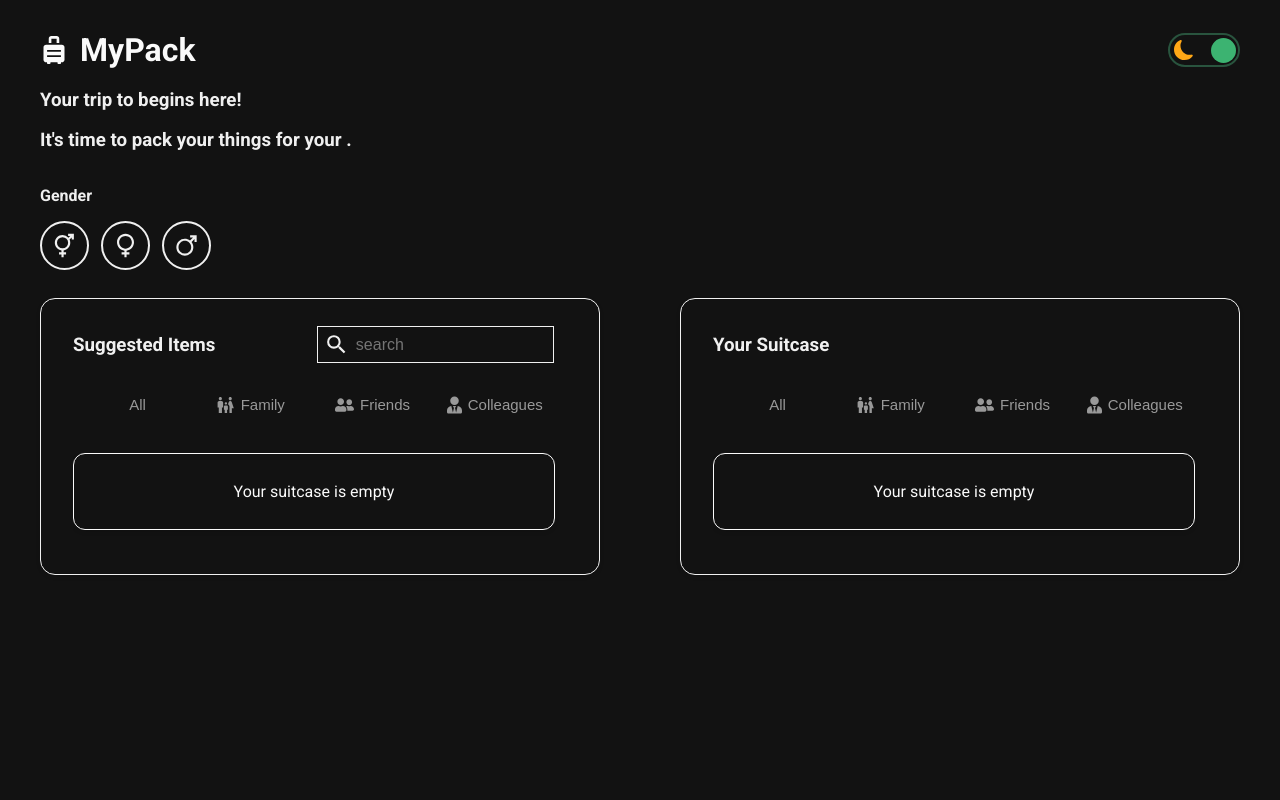
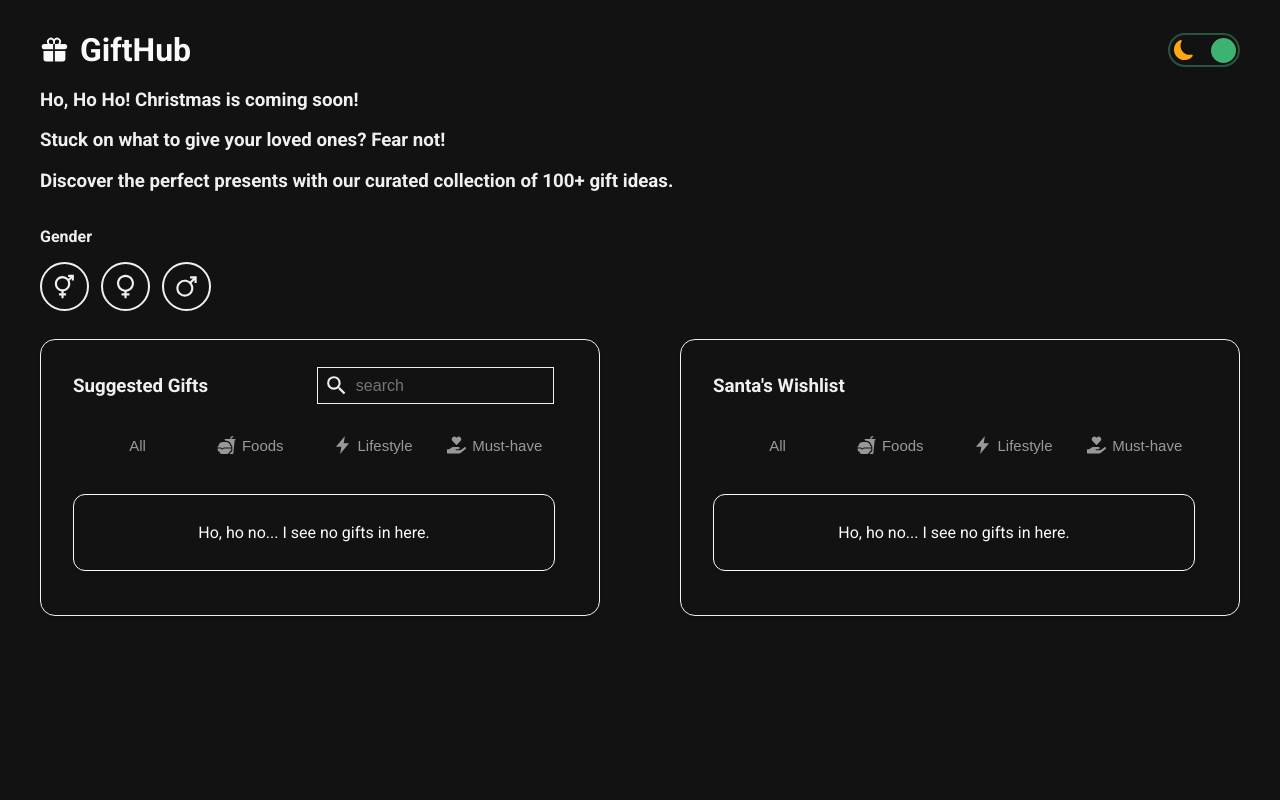
Before and after one commit to ateyapayo/gifthub, a React (Create React App) app in the folder client/: page / in a window 1280 px wide. Shown: the top 800 px of the page. Built offline with nearby package versions, Linux system fonts and the light colour scheme; no server answers; some icons are missing; the HTML template or start-up script is replaced by a standard one.

Commit message:
feat: new names for categories according to their objective nature

```diff
--- a/client/public/index.html
+++ b/client/public/index.html
@@ -34,7 +34,7 @@
       work correctly both with client-side routing and a non-root public URL.
       Learn how to configure a non-root public URL by running `npm run build`.
     -->
-    <title>MyPack</title>
+    <title>GiftHub</title>
   </head>
   <body>
     <noscript>You need to enable JavaScript to run this app.</noscript>
--- a/client/src/components/gender/Gender.jsx
+++ b/client/src/components/gender/Gender.jsx
@@ -30,15 +30,6 @@ const Gender = (props) => {
 
   return (
     <div className="gender">
-      <div>
-        <h3 aria-label="Your destination" title="Your destination">
-          Your trip to <span></span> begins here!{" "}
-        </h3>
-        <h3 aria-label="Your trip title" title="Your trip title">
-          {" "}
-          It's time to pack your things for your <span></span>.
-        </h3>
-      </div>
       <div className="weather">
         <p>Gender</p>
         <div className="gender-buttons">
--- a/client/src/components/header/Header.jsx
+++ b/client/src/components/header/Header.jsx
@@ -1,4 +1,4 @@
-import { FaSuitcaseRolling } from "react-icons/fa";
+import { HiGift } from "react-icons/hi2";
 
 import "./Header.css";
 
@@ -6,15 +6,32 @@ import DarkMode from "./DarkMode/DarkMode";
 
 const Header = () => {
   return (
+    <>
       <header className="header">
         <div className="logo">
           <a title="Logo" href="/" aria-label="MyPack website" tabIndex="0">
-          <FaSuitcaseRolling />
-          <h1>MyPack</h1>
+            <HiGift />
+            <h1>GiftHub</h1>
           </a>
         </div>
         <DarkMode />
       </header>
+
+      <div className="opening">
+        <h3 aria-label="Your destination" title="Your destination">
+          Ho, Ho Ho! Christmas is coming soon!
+        </h3>
+        <h3 aria-label="Your trip title" title="Your trip title">
+          {" "}
+          Stuck on what to give your loved ones? <span>Fear not!</span>
+        </h3>
+        <h3>
+          {" "}
+          Discover the perfect presents with our curated collection of 100+ gift
+          ideas.
+        </h3>
+      </div>
+    </>
   );
 };
 
--- a/client/src/components/items/Items.jsx
+++ b/client/src/components/items/Items.jsx
@@ -34,7 +34,7 @@ const Items = (props) => {
     <div className="items">
       <div className="suggested-container">
         <div className="suggested-heading">
-          <h3 className="title-list">Suggested Items</h3>
+          <h3 className="title-list">Suggested Gifts</h3>
           <SearchBar getterSearch={search} setterSearch={setSearch} />
         </div>
         <ItemList
@@ -47,7 +47,7 @@ const Items = (props) => {
       </div>
 
       <div className="suitcase-container">
-        <h3 className="title-list">Your Suitcase</h3>
+        <h3 className="title-list">Santa's Wishlist</h3>
         <ItemList
           items={packedItems}
           packed={true}
--- a/client/src/components/items/itemList/ItemList.jsx
+++ b/client/src/components/items/itemList/ItemList.jsx
@@ -1,13 +1,10 @@
 import { useState } from "react";
 
-import {
-  MdFamilyRestroom,
-  MdOutlineAddCircle,
-  MdOutlineRemoveCircle,
-  MdOutlineViewList,
-} from "react-icons/md";
+import { MdOutlineAddCircle, MdOutlineRemoveCircle } from "react-icons/md";
 
-import { FaUserFriends, FaUserTie } from "react-icons/fa";
+import { IoFlashSharp, IoFastFoodSharp } from "react-icons/io5";
+
+import { FaHandHoldingHeart } from "react-icons/fa";
 
 import { PiListDashesBold } from "react-icons/pi";
 
@@ -41,17 +38,17 @@ const ItemList = (props) => {
     .reduce((sum, value) => sum + value, 0);
 
   const counterEssentials = props.items
-    .filter((item) => item.tags.includes("family"))
+    .filter((item) => item.tags.includes("must-have"))
     .map((item) => item.quantity)
     .reduce((sum, value) => sum + value, 0);
 
   const counterSports = props.items
-    .filter((item) => item.tags.includes("friends"))
+    .filter((item) => item.tags.includes("lifestyle"))
     .map((item) => item.quantity)
     .reduce((sum, value) => sum + value, 0);
 
   const counterHiking = props.items
-    .filter((item) => item.tags.includes("colleagues"))
+    .filter((item) => item.tags.includes("foods"))
     .map((item) => item.quantity)
     .reduce((sum, value) => sum + value, 0);
 
@@ -104,48 +101,50 @@ const ItemList = (props) => {
           <span className="counter">
             {props.packed && counterAll > 0 && `(${counterAll})`}
           </span>
-        </button>
+        </button>{" "}
         <button
-          title="See essential items"
+          title="See hiking items"
           className={`${
-            selectedTag === "family" && props.items.length > 0 ? "active" : ""
+            selectedTag === "foods" && props.items.length > 0 ? "active" : ""
           }`}
           disabled={props.items.length === 0}
-          onClick={() => handleTagFilter("family")}
+          onClick={() => handleTagFilter("foods")}
         >
-          <MdFamilyRestroom className="icon-category" />
-          Family{" "}
+          <IoFastFoodSharp className="icon-category" /> Foods{" "}
           <span className="counter">
-            {props.packed && counterEssentials > 0 && `(${counterEssentials})`}
+            {props.packed && counterHiking > 0 && `(${counterHiking})`}
           </span>
-        </button>
+        </button>{" "}
         <button
           title="See sports items"
           className={`${
-            selectedTag === "friends" && props.items.length > 0 ? "active" : ""
+            selectedTag === "lifestyle" && props.items.length > 0
+              ? "active"
+              : ""
           }`}
           disabled={props.items.length === 0}
-          onClick={() => handleTagFilter("friends")}
+          onClick={() => handleTagFilter("lifestyle")}
         >
-          <FaUserFriends className="icon-category" />
-          Friends{" "}
+          <IoFlashSharp className="icon-category" />
+          Lifestyle{" "}
           <span className="counter">
             {props.packed && counterSports > 0 && `(${counterSports})`}
           </span>
         </button>
         <button
-          title="See hiking items"
+          title="See essential items"
           className={`${
-            selectedTag === "colleagues" && props.items.length > 0
+            selectedTag === "must-have" && props.items.length > 0
               ? "active"
               : ""
           }`}
           disabled={props.items.length === 0}
-          onClick={() => handleTagFilter("colleagues")}
+          onClick={() => handleTagFilter("must-have")}
         >
-          <FaUserTie className="icon-category colleagues" /> Colleagues{" "}
+          <FaHandHoldingHeart className="icon-category" />
+          Must-have{" "}
           <span className="counter">
-            {props.packed && counterHiking > 0 && `(${counterHiking})`}
+            {props.packed && counterEssentials > 0 && `(${counterEssentials})`}
           </span>
         </button>
       </div>
@@ -206,7 +205,7 @@ const ItemList = (props) => {
 
         {props.items.length === 0 && (
           <div className="empty">
-            <p>Your suitcase is empty</p>
+            <p>Ho, ho no... I see no gifts in here.</p>
           </div>
         )}
         {props.items.length > 0 && filteredItems.length === 0 && (
```
Also changed, not shown: 1 other file (tests, documents, lock files or other folders). Lines whose indentation alone changed are shown as unchanged.
